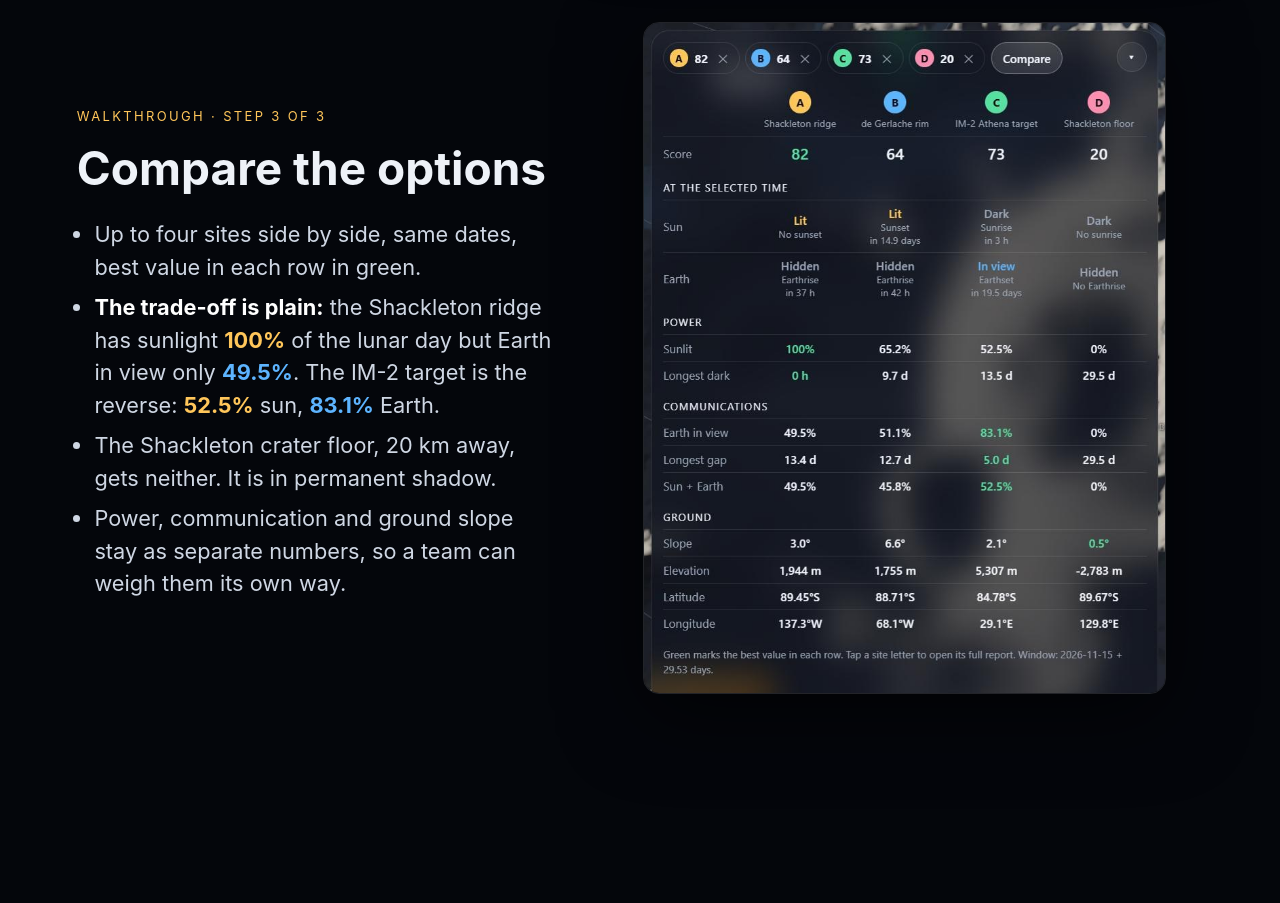
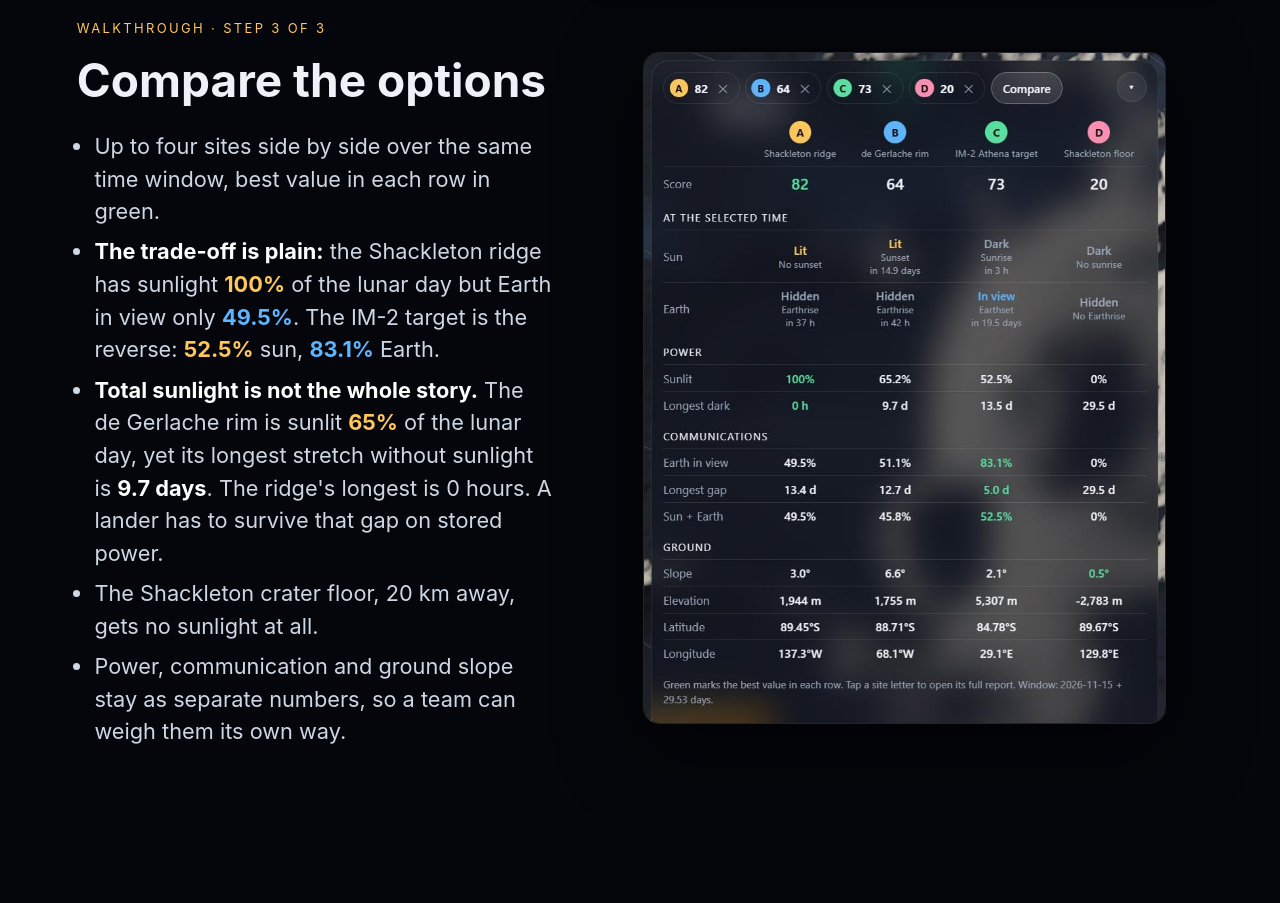
Before and after one commit to Klauscreates/shadowline, a website: page demo/index.html in a window 1280 px wide. Shown: the part 3220-4123 px from the top of the page. Drawn offline with Linux system fonts and the light colour scheme.

Commit message:
Demo slide 5: call out the longest dark stretch as the compare trade-off
Co-Authored-By: Claude Fable 5.2 <noreply@anthropic.com>

```diff
--- a/demo/index.html
+++ b/demo/index.html
@@ -131,9 +131,10 @@
       <div class="tag">Walkthrough · step 3 of 3</div>
       <h2>Compare the options</h2>
       <ul>
-        <li>Up to four sites side by side, same dates, best value in each row in green.</li>
+        <li>Up to four sites side by side over the same time window, best value in each row in green.</li>
         <li><b>The trade-off is plain:</b> the Shackleton ridge has sunlight <b class="s">100%</b> of the lunar day but Earth in view only <b class="e">49.5%</b>. The IM-2 target is the reverse: <b class="s">52.5%</b> sun, <b class="e">83.1%</b> Earth.</li>
-        <li>The Shackleton crater floor, 20 km away, gets neither. It is in permanent shadow.</li>
+        <li><b>Total sunlight is not the whole story.</b> The de Gerlache rim is sunlit <b class="s">65%</b> of the lunar day, yet its longest stretch without sunlight is <b>9.7 days</b>. The ridge's longest is 0 hours. A lander has to survive that gap on stored power.</li>
+        <li>The Shackleton crater floor, 20 km away, gets no sunlight at all.</li>
         <li>Power, communication and ground slope stay as separate numbers, so a team can weigh them its own way.</li>
       </ul>
     </div>
```
